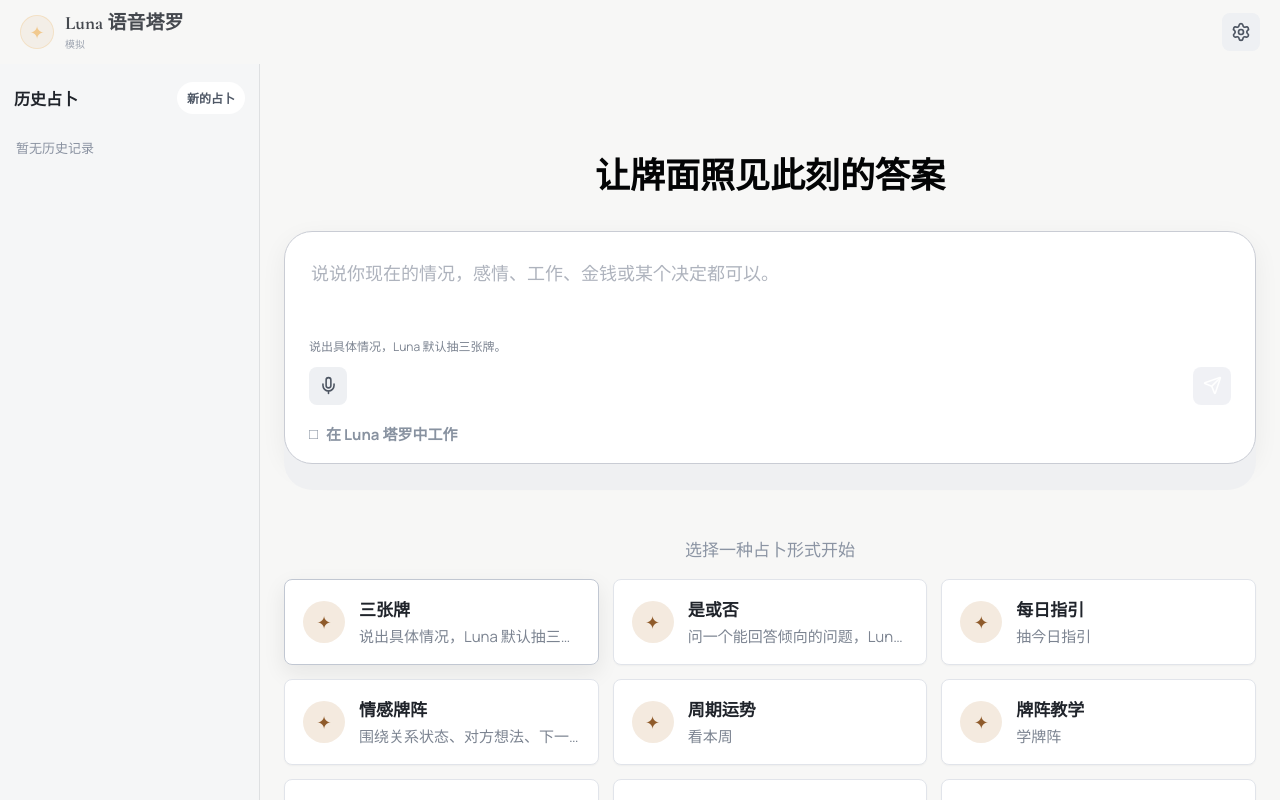
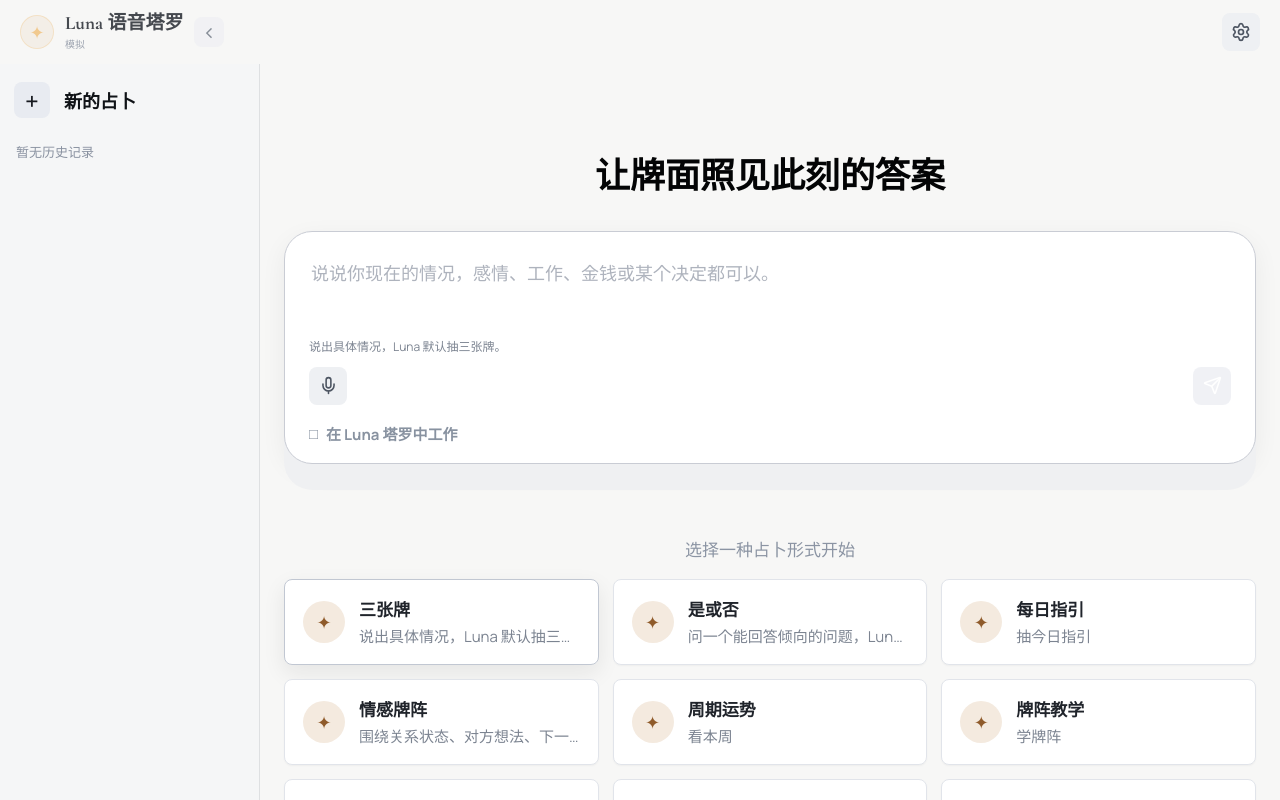
Before and after one commit to liuxianyi/tarot-voice-mvp, a Next.js app: page / in a window 1280 px wide. Built offline with nearby package versions, Linux system fonts and the light colour scheme.

Commit message:
Add collapsible tarot history sidebar

```diff
--- a/app/globals.css
+++ b/app/globals.css
@@ -1072,6 +1072,10 @@ code {
   grid-template-columns: 260px minmax(0, 1fr);
 }
 
+.app-workspace.history-collapsed {
+  grid-template-columns: minmax(0, 1fr);
+}
+
 .history-sidebar {
   min-height: 0;
   display: flex;
@@ -1084,25 +1088,36 @@ code {
 .history-header {
   display: flex;
   align-items: center;
-  justify-content: space-between;
-  gap: 10px;
   margin-bottom: 14px;
 }
 
-.history-header strong {
-  color: #20242b;
-  font-size: 16px;
+.history-new {
+  display: inline-flex;
+  align-items: center;
+  gap: 14px;
+  border: 0;
+  color: #101317;
+  background: transparent;
+  padding: 0;
+  font-size: 18px;
   font-weight: 900;
 }
 
-.history-new {
-  border: 0;
-  border-radius: 999px;
-  color: #4f5866;
-  background: #fff;
-  padding: 7px 10px;
-  font-size: 12px;
-  font-weight: 800;
+.history-new span {
+  width: 36px;
+  height: 36px;
+  display: inline-grid;
+  place-items: center;
+  border-radius: 8px;
+  color: #16191f;
+  background: #e8ebf1;
+  font-size: 24px;
+  font-weight: 500;
+}
+
+.history-new strong {
+  font-size: 18px;
+  font-weight: 900;
 }
 
 .history-list {
@@ -1172,6 +1187,24 @@ code {
   display: flex;
   align-items: center;
   gap: 11px;
+}
+
+.history-toggle {
+  width: 30px;
+  height: 30px;
+  display: inline-grid;
+  place-items: center;
+  border: 0;
+  border-radius: 8px;
+  color: #6f7784;
+  background: rgba(238, 240, 243, 0.9);
+  font-size: 22px;
+  line-height: 1;
+}
+
+.history-toggle:hover {
+  color: #20242b;
+  background: #fff;
 }
 
 .brand-mark {
--- a/components/tarot-voice-app.tsx
+++ b/components/tarot-voice-app.tsx
@@ -613,6 +613,7 @@ export function TarotVoiceApp() {
   const [isTranscribing, setIsTranscribing] = useState(false);
   const [isThinking, setIsThinking] = useState(false);
   const [chatOpen, setChatOpen] = useState(false);
+  const [historyOpen, setHistoryOpen] = useState(true);
   const [mode, setMode] = useState<"live" | "mock">("mock");
   const [settingsOpen, setSettingsOpen] = useState(false);
   const [error, setError] = useState<string | null>(null);
@@ -987,6 +988,15 @@ export function TarotVoiceApp() {
             <h1>{t.title}</h1>
             <span>{mode === "live" ? t.live : t.mock}</span>
           </div>
+          <button
+            aria-label={historyOpen ? "关闭历史占卜" : "打开历史占卜"}
+            className="history-toggle"
+            onClick={() => setHistoryOpen((current) => !current)}
+            title={historyOpen ? "关闭历史占卜" : "打开历史占卜"}
+            type="button"
+          >
+            {historyOpen ? "‹" : "›"}
+          </button>
         </div>
         <button
           aria-label={t.callSetup as string}
@@ -999,11 +1009,13 @@ export function TarotVoiceApp() {
         </button>
       </header>
 
-      <div className="app-workspace">
-      <aside className="history-sidebar" aria-label={t.historyTitle as string}>
+      <div className={historyOpen ? "app-workspace" : "app-workspace history-collapsed"}>
+      {historyOpen ? <aside className="history-sidebar" aria-label={t.historyTitle as string}>
         <div className="history-header">
-          <strong>{t.historyTitle}</strong>
-          <button className="history-new" onClick={handleReset} type="button">{t.newReading}</button>
+          <button className="history-new" onClick={handleReset} type="button">
+            <span aria-hidden="true">+</span>
+            <strong>{t.newReading}</strong>
+          </button>
         </div>
         <div className="history-list">
           {visibleSessions.length ? (
@@ -1022,7 +1034,7 @@ export function TarotVoiceApp() {
             <p>{t.emptyHistory}</p>
           )}
         </div>
-      </aside>
+      </aside> : null}
 
       <section className="chat-shell">
         {!chatOpen ? (
```
